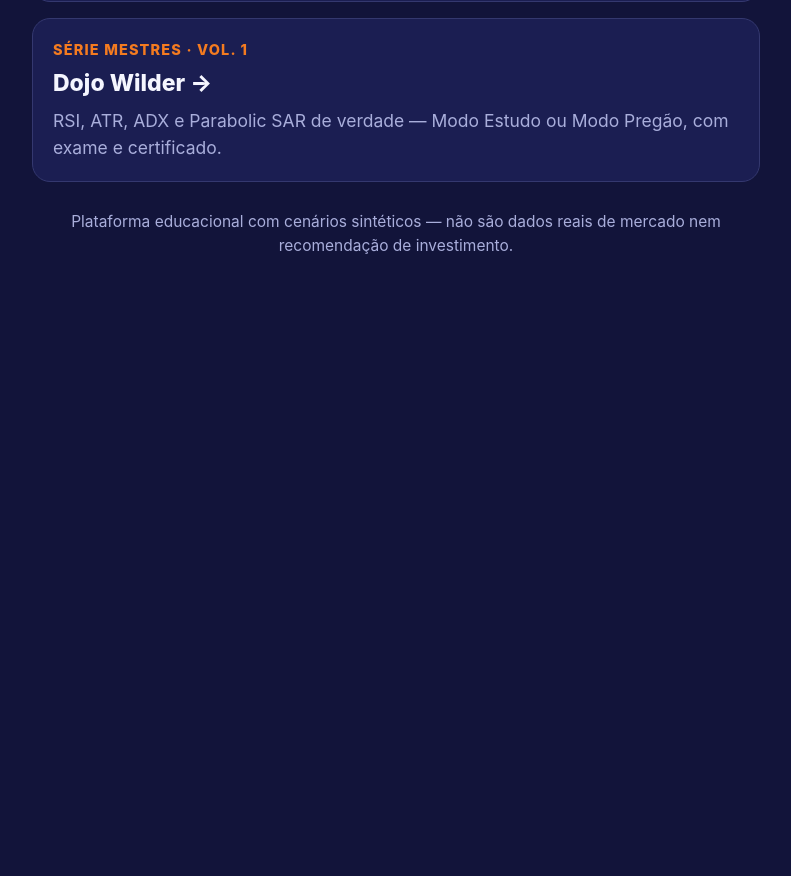
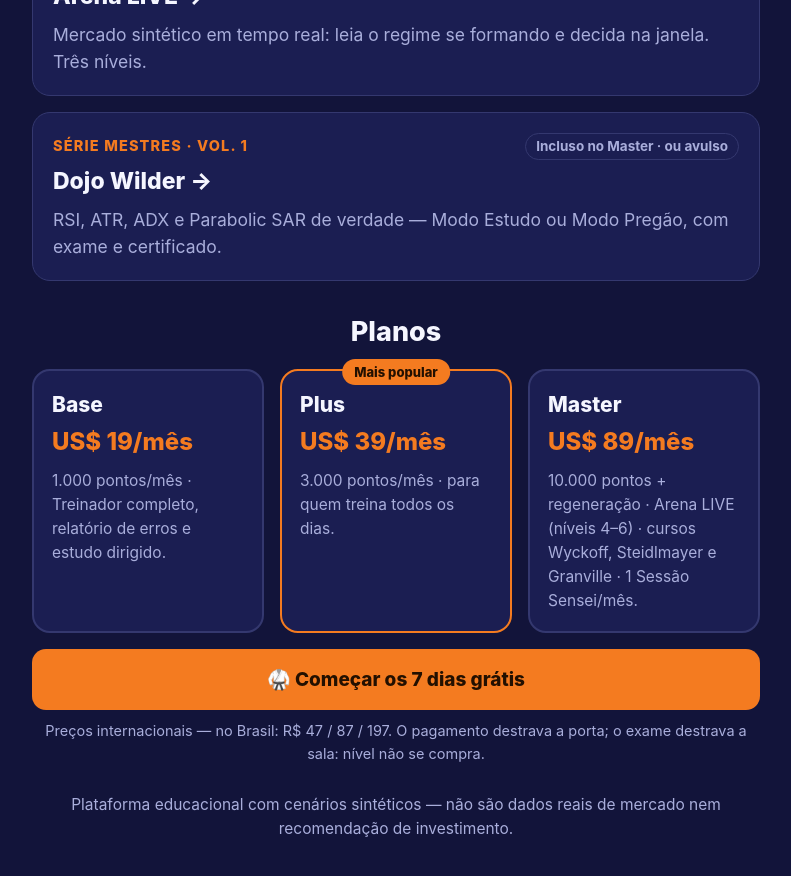
Before and after one commit to Dlazzarotto/tapedojo, a Next.js app: page / in a window 1280 px wide. Shown: the part 1220-2096 px from the top of the page, without its empty margins (244-1035 px from the left). Before the commit the page ends 1519 px from the top, so only its background shows below. Built offline with nearby package versions, Linux system fonts and the light colour scheme.

Commit message:
v1.2: home com planos e trial + precos por geografia

```diff
--- a/app/page.jsx
+++ b/app/page.jsx
@@ -18,10 +18,20 @@ const HL = {
       { t: "As fases", d: "Acertos sobem sua faixa: Branca → Amarela → Laranja → Verde → Azul → Marrom → Preta. Com 70%+ em todos os fundamentos você se gradua — e o caminho segue na Arena LIVE, em três níveis (Intermediário Avançado → Avançado → Eficiente), com mais ruído e janelas de decisão cada vez menores." },
     ],
     cards: [
-      { id: "treinar", tag: "DOJO", title: "Treinador de Fluxo", desc: "Drills dos 6 fundamentos com explicação, pontos, faixas, relatório e estudo dirigido. PT · EN · ES." },
-      { id: "live", tag: "MASTER", title: "Arena LIVE", desc: "Mercado sintético em tempo real: leia o regime se formando e decida na janela. Três níveis." },
-      { id: "wilder", tag: "SÉRIE MESTRES · VOL. 1", title: "Dojo Wilder", desc: "RSI, ATR, ADX e Parabolic SAR de verdade — Modo Estudo ou Modo Pregão, com exame e certificado." },
+      { id: "treinar", tag: "DOJO", title: "Treinador de Fluxo", plan: "Todos os planos", desc: "Drills dos 6 fundamentos com explicação, pontos, faixas, relatório e estudo dirigido. PT · EN · ES." },
+      { id: "live", tag: "MASTER", title: "Arena LIVE", plan: "Plano Master", desc: "Mercado sintético em tempo real: leia o regime se formando e decida na janela. Três níveis." },
+      { id: "wilder", tag: "SÉRIE MESTRES · VOL. 1", title: "Dojo Wilder", plan: "Incluso no Master · ou avulso", desc: "RSI, ATR, ADX e Parabolic SAR de verdade — Modo Estudo ou Modo Pregão, com exame e certificado." },
     ],
+    trial: "🎁 Teste grátis: 7 dias com acesso total a tudo, sem cartão. Depois, cada área pertence ao seu plano.",
+    plansTitle: "Planos",
+    plans: [
+      { name: "Base", pid: "base", desc: "1.000 pontos/mês · Treinador completo, relatório de erros e estudo dirigido." },
+      { name: "Plus", pid: "plus", badge: "Mais popular", desc: "3.000 pontos/mês · para quem treina todos os dias." },
+      { name: "Master", pid: "master", desc: "10.000 pontos + regeneração · Arena LIVE (níveis 4–6) · cursos Wyckoff, Steidlmayer e Granville · 1 Sessão Sensei/mês." },
+    ],
+    cta: "🥋 Começar os 7 dias grátis",
+    plansNoteBR: "Preços para o Brasil — no exterior: US$ 19 / 39 / 89. O pagamento destrava a porta; o exame destrava a sala: nível não se compra.",
+    plansNoteIntl: "Preços internacionais — no Brasil: R$ 47 / 87 / 197. O pagamento destrava a porta; o exame destrava a sala: nível não se compra.",
     note: "Plataforma educacional com cenários sintéticos — não são dados reais de mercado nem recomendação de investimento.",
   },
   en: {
@@ -35,10 +45,20 @@ const HL = {
       { t: "The stages", d: "Correct reads raise your belt: White → Yellow → Orange → Green → Blue → Brown → Black. With 70%+ on every fundamental you graduate — and the path continues in the LIVE Arena, across three levels (Upper Intermediate → Advanced → Proficient), with more noise and shrinking decision windows." },
     ],
     cards: [
-      { id: "treinar", tag: "DOJO", title: "Flow Trainer", desc: "Drills on the 6 fundamentals with full reasoning, points, belts, report and guided study. PT · EN · ES." },
-      { id: "live", tag: "MASTER", title: "LIVE Arena", desc: "Synthetic market in real time: read the regime as it forms and decide inside the window. Three levels." },
-      { id: "wilder", tag: "MASTERS SERIES · VOL. 1", title: "Wilder Dojo", desc: "Real RSI, ATR, ADX and Parabolic SAR — Study Mode or Session Mode, with exam and certificate. (Prototype in PT)" },
+      { id: "treinar", tag: "DOJO", title: "Flow Trainer", plan: "All plans", desc: "Drills on the 6 fundamentals with full reasoning, points, belts, report and guided study. PT · EN · ES." },
+      { id: "live", tag: "MASTER", title: "LIVE Arena", plan: "Master plan", desc: "Synthetic market in real time: read the regime as it forms and decide inside the window. Three levels." },
+      { id: "wilder", tag: "MASTERS SERIES · VOL. 1", title: "Wilder Dojo", plan: "Included in Master · or standalone", desc: "Real RSI, ATR, ADX and Parabolic SAR — Study Mode or Session Mode, with exam and certificate. (Prototype in PT)" },
     ],
+    trial: "🎁 Free trial: 7 days with full access to everything, no card. After that, each area belongs to your plan.",
+    plansTitle: "Plans",
+    plans: [
+      { name: "Base", pid: "base", desc: "1,000 points/month · full Trainer, mistake report and guided study." },
+      { name: "Plus", pid: "plus", badge: "Most popular", desc: "3,000 points/month · for those who train every day." },
+      { name: "Master", pid: "master", desc: "10,000 points + regeneration · LIVE Arena (levels 4–6) · Wyckoff, Steidlmayer & Granville courses · 1 Sensei Session/month." },
+    ],
+    cta: "🥋 Start the 7-day free trial",
+    plansNoteBR: "Prices for Brazil — elsewhere: US$ 19 / 39 / 89. Payment unlocks the door; the exam unlocks the room: levels can't be bought.",
+    plansNoteIntl: "International prices — Brazil: R$ 47 / 87 / 197. Payment unlocks the door; the exam unlocks the room: levels can't be bought.",
     note: "Educational platform with synthetic scenarios — not real market data and not investment advice.",
   },
   es: {
@@ -52,16 +72,39 @@ const HL = {
       { t: "Las fases", d: "Los aciertos suben tu cinturón: Blanco → Amarillo → Naranja → Verde → Azul → Marrón → Negro. Con 70%+ en todos los fundamentos te gradúas — y el camino sigue en la Arena LIVE, en tres niveles (Intermedio Avanzado → Avanzado → Eficiente), con más ruido y ventanas de decisión cada vez menores." },
     ],
     cards: [
-      { id: "treinar", tag: "DOJO", title: "Entrenador de Flujo", desc: "Drills de los 6 fundamentos con razonamiento completo, puntos, cinturones, informe y estudio dirigido. PT · EN · ES." },
-      { id: "live", tag: "MASTER", title: "Arena LIVE", desc: "Mercado sintético en tiempo real: lee el régimen mientras se forma y decide dentro de la ventana. Tres niveles." },
-      { id: "wilder", tag: "SERIE MAESTROS · VOL. 1", title: "Dojo Wilder", desc: "RSI, ATR, ADX y Parabolic SAR de verdad — Modo Estudio o Modo Sesión, con examen y certificado. (Prototipo en PT)" },
+      { id: "treinar", tag: "DOJO", title: "Entrenador de Flujo", plan: "Todos los planes", desc: "Drills de los 6 fundamentos con razonamiento completo, puntos, cinturones, informe y estudio dirigido. PT · EN · ES." },
+      { id: "live", tag: "MASTER", title: "Arena LIVE", plan: "Plan Master", desc: "Mercado sintético en tiempo real: lee el régimen mientras se forma y decide dentro de la ventana. Tres niveles." },
+      { id: "wilder", tag: "SERIE MAESTROS · VOL. 1", title: "Dojo Wilder", plan: "Incluido en Master · o suelto", desc: "RSI, ATR, ADX y Parabolic SAR de verdad — Modo Estudio o Modo Sesión, con examen y certificado. (Prototipo en PT)" },
     ],
+    trial: "🎁 Prueba gratis: 7 días con acceso total a todo, sin tarjeta. Después, cada área pertenece a tu plan.",
+    plansTitle: "Planes",
+    plans: [
+      { name: "Base", pid: "base", desc: "1.000 puntos/mes · Entrenador completo, informe de errores y estudio dirigido." },
+      { name: "Plus", pid: "plus", badge: "Más popular", desc: "3.000 puntos/mes · para quien entrena todos los días." },
+      { name: "Master", pid: "master", desc: "10.000 puntos + regeneración · Arena LIVE (niveles 4–6) · cursos Wyckoff, Steidlmayer y Granville · 1 Sesión Sensei/mes." },
+    ],
+    cta: "🥋 Empezar los 7 días gratis",
+    plansNoteBR: "Precios para Brasil — en el exterior: US$ 19 / 39 / 89. El pago abre la puerta; el examen abre la sala: el nivel no se compra.",
+    plansNoteIntl: "Precios internacionales — Brasil: R$ 47 / 87 / 197. El pago abre la puerta; el examen abre la sala: el nivel no se compra.",
     note: "Plataforma educativa con escenarios sintéticos — no son datos reales de mercado ni recomendación de inversión.",
   },
 };
 
 
 const ROUTES = { treinar: "/treinar", live: "/live", wilder: "/mestres/wilder" };
+
+// vitrine de preços por geografia (cookie td-country, gravado pelo middleware na borda)
+const PLAN_AMOUNT = {
+  br: { base: "R$ 47", plus: "R$ 87", master: "R$ 197" },
+  intl: { base: "US$ 19", plus: "US$ 39", master: "US$ 89" },
+};
+const PLAN_SUFFIX = { pt: "/mês", en: "/mo", es: "/mes" };
+function geoCountry() {
+  try {
+    const m = document.cookie.match(/(?:^|; )td-country=([^;]+)/);
+    return m ? decodeURIComponent(m[1]) : "";
+  } catch (e) { return ""; }
+}
 
 function ToriiHome({ size = 116 }) {
   return (
@@ -106,13 +149,17 @@ function HowItWorks({ T }) {
 
 export default function Home() {
   const [lang, setLang] = useState("pt");
+  const [geo, setGeo] = useState("");
   const T = HL[lang];
+  const isBR = geo === "BR";
+  const priceOf = (pid) => (isBR ? PLAN_AMOUNT.br : PLAN_AMOUNT.intl)[pid] + (PLAN_SUFFIX[lang] || "/mo");
 
   useEffect(() => {
     try {
       const v = localStorage.getItem("td:lang");
       if (v) { const k = JSON.parse(v); if (HL[k]) setLang(k); }
     } catch (e) { /* primeira visita */ }
+    setGeo(geoCountry());
   }, []);
 
   function changeLang(v) {
@@ -129,6 +176,7 @@ export default function Home() {
             Tape<span style={{ color: HUB.orange }}>Dojo</span>
           </h1>
           <p style={{ color: HUB.orange, fontSize: 21, fontWeight: 700 }}>{T.slogan}</p>
+          <p style={{ background: "rgba(244,123,32,0.12)", border: "1px solid " + HUB.orange, color: HUB.text, borderRadius: 12, padding: "10px 16px", fontSize: 16.5, fontWeight: 700, marginTop: 12, maxWidth: 560 }}>{T.trial}</p>
 
           <div className="flex justify-center gap-2 mt-4" role="group" aria-label="Idioma / Language">
             {Object.keys(HL).map((k) => (
@@ -147,7 +195,10 @@ export default function Home() {
           {T.cards.map((c) => (
             <Link key={c.id} href={ROUTES[c.id]} style={{ textDecoration: "none" }}>
               <div style={{ background: HUB.surface, border: "1px solid " + HUB.grid, borderRadius: 18, padding: 20, minHeight: 96 }}>
-                <p style={{ color: HUB.orange, fontWeight: 800, fontSize: 14.5, letterSpacing: "0.08em", marginBottom: 4 }}>{c.tag}</p>
+                <div className="flex items-center justify-between" style={{ marginBottom: 4, gap: 8, flexWrap: "wrap" }}>
+                  <p style={{ color: HUB.orange, fontWeight: 800, fontSize: 14.5, letterSpacing: "0.08em" }}>{c.tag}</p>
+                  <p style={{ color: HUB.muted, fontWeight: 700, fontSize: 13.5, border: "1px solid " + HUB.grid, borderRadius: 999, padding: "2px 10px" }}>{c.plan}</p>
+                </div>
                 <p style={{ color: HUB.text, fontWeight: 800, fontSize: 23, marginBottom: 6 }}>{c.title} →</p>
                 <p style={{ color: HUB.muted, fontSize: 17.5 }}>{c.desc}</p>
               </div>
@@ -155,6 +206,26 @@ export default function Home() {
           ))}
         </div>
 
+        <section style={{ marginTop: 30 }}>
+          <h2 style={{ fontSize: 27, fontWeight: 800, textAlign: "center", marginBottom: 16 }}>{T.plansTitle}</h2>
+          <div className="grid grid-cols-1 sm:grid-cols-3 gap-4" style={{ alignItems: "stretch" }}>
+            {T.plans.map((pl) => (
+              <div key={pl.name} style={{ background: HUB.surface, border: "2px solid " + (pl.badge ? HUB.orange : HUB.grid), borderRadius: 18, padding: 18, position: "relative" }}>
+                {pl.badge && (
+                  <span style={{ position: "absolute", top: -12, left: "50%", transform: "translateX(-50%)", background: HUB.orange, color: "#231000", fontWeight: 800, fontSize: 13, borderRadius: 999, padding: "3px 12px", whiteSpace: "nowrap" }}>{pl.badge}</span>
+                )}
+                <p style={{ fontWeight: 800, fontSize: 21 }}>{pl.name}</p>
+                <p style={{ color: HUB.orange, fontWeight: 800, fontSize: 24, margin: "2px 0 8px" }}>{priceOf(pl.pid)}</p>
+                <p style={{ color: HUB.muted, fontSize: 15.5 }}>{pl.desc}</p>
+              </div>
+            ))}
+          </div>
+          <Link href="/treinar" style={{ textDecoration: "none" }}>
+            <p style={{ background: HUB.orange, color: "#231000", fontWeight: 800, fontSize: 19, textAlign: "center", borderRadius: 14, padding: "16px 20px", marginTop: 16, cursor: "pointer" }}>{T.cta}</p>
+          </Link>
+          <p style={{ color: HUB.muted, fontSize: 14.5, textAlign: "center", marginTop: 10 }}>{isBR ? T.plansNoteBR : T.plansNoteIntl}</p>
+        </section>
+
         <p style={{ color: HUB.muted, fontSize: 15.5, marginTop: 28, textAlign: "center" }}>{T.note}</p>
       </div>
     </main>
--- a/components/TrainerCore.jsx
+++ b/components/TrainerCore.jsx
@@ -24,11 +24,23 @@ const REGEN_CAP = 100;      // teto do acúmulo por regeneração
 const DAILY_BONUS = 20;     // bônus de login diário (todos os planos)
 
 // ► PREÇOS — preencha aqui quando definir os valores (aparecem nos 3 cartões):
-const PLAN_PRICES = {
-  base: { pt: "R$ 47/mês", en: "US$ 19/mo", es: "US$ 19/mes" },
-  plus: { pt: "R$ 87/mês", en: "US$ 39/mo", es: "US$ 39/mes" },
-  master: { pt: "R$ 197/mês", en: "US$ 89/mo", es: "US$ 89/mes" },
+// Vitrine de preços por GEOGRAFIA (IP na borda da Vercel), não por idioma:
+// quem fala português mas mora nos EUA/Europa vê o preço internacional.
+// A cobrança final (Fase 2) segue o país do cartão — camada à prova de VPN.
+const PLAN_AMOUNT = {
+  br: { base: "R$ 47", plus: "R$ 87", master: "R$ 197" },
+  intl: { base: "US$ 19", plus: "US$ 39", master: "US$ 89" },
 };
+const PLAN_SUFFIX = { pt: "/mês", en: "/mo", es: "/mes" };
+function planPrice(pid, lang, geo) {
+  return (geo === "BR" ? PLAN_AMOUNT.br : PLAN_AMOUNT.intl)[pid] + (PLAN_SUFFIX[lang] || "/mo");
+}
+function geoCountry() {
+  try {
+    const m = document.cookie.match(/(?:^|; )td-country=([^;]+)/);
+    return m ? decodeURIComponent(m[1]) : "";
+  } catch (e) { return ""; }
+}
 
 const C = {
   bg: "#12143A", surface: "#1B1E52", card: "#232670", navy: "#2D3278",
@@ -767,6 +779,7 @@ export default function App() {
   const [adCfg, setAdCfg] = useState(null);
   const [adOpen, setAdOpen] = useState(false);
   const [adReward, setAdReward] = useState(0);
+  const [geo, setGeo] = useState("");
 
   const dict = L[lang];
   const U = dict.ui;
@@ -781,6 +794,7 @@ export default function App() {
     })();
   }, []);
   useEffect(() => { sGet("td:ad:config").then((c) => setAdCfg(c)); }, []);
+  useEffect(() => { setGeo(geoCountry()); }, []);
 
   function changeLang(v) { setLang(v); sSet("td:lang", v); }
 
@@ -1128,7 +1142,7 @@ export default function App() {
                         </span>
                       )}
                       <p style={{ fontWeight: 800, fontSize: 21, marginBottom: 4 }}>{p.name}</p>
-                      <p style={{ color: C.orange, fontWeight: 800, fontSize: 23, marginBottom: 8 }}>{PLAN_PRICES[pid][lang]}</p>
+                      <p style={{ color: C.orange, fontWeight: 800, fontSize: 23, marginBottom: 8 }}>{planPrice(pid, lang, geo)}</p>
                       <p style={{ color: C.muted, fontSize: 17, marginBottom: 14, minHeight: 72 }}>{p.desc}</p>
                       <button onClick={() => activateTier(pid)} disabled={current}
                         style={{ ...btn, width: "100%", minHeight: 54, fontSize: 18, padding: 12, background: current ? C.grid : featured ? C.orange : C.navy, color: featured && !current ? "#231000" : "#fff" }}>
```
Also changed, not shown: middleware.js (added, +16 -0 lines).
